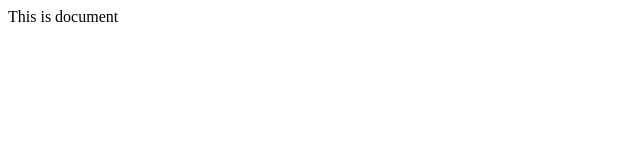
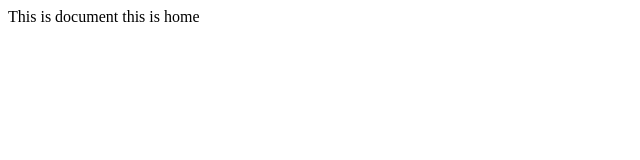
Before and after one commit to mitulsunny/TestingTesting, a plain HTML site: page home.html in a window 1280 px wide. Shown: the full height of the page, 0-640 px from the left. Drawn offline with Linux system fonts and the light colour scheme.

Commit message:
this is fourth commit

```diff
--- a/home.html
+++ b/home.html
@@ -8,5 +8,7 @@
 </head>
 <body>
     This is document
+    this is home
+
 </body>
 </html>
```
